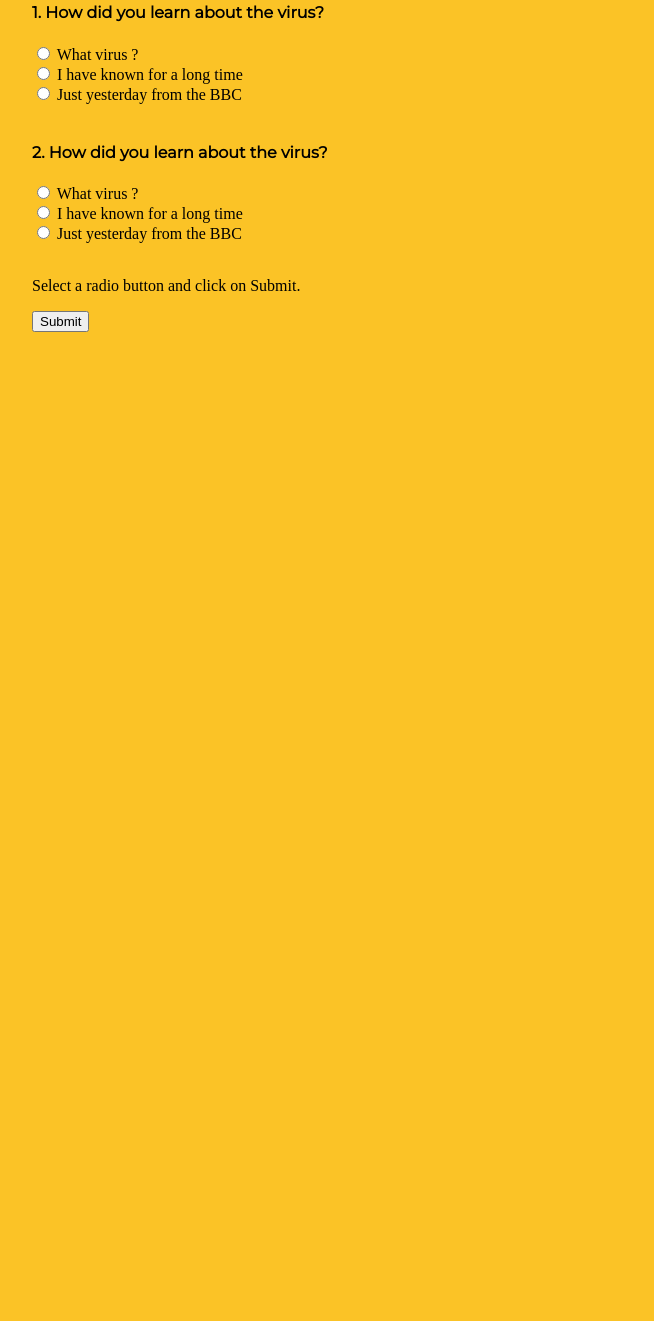
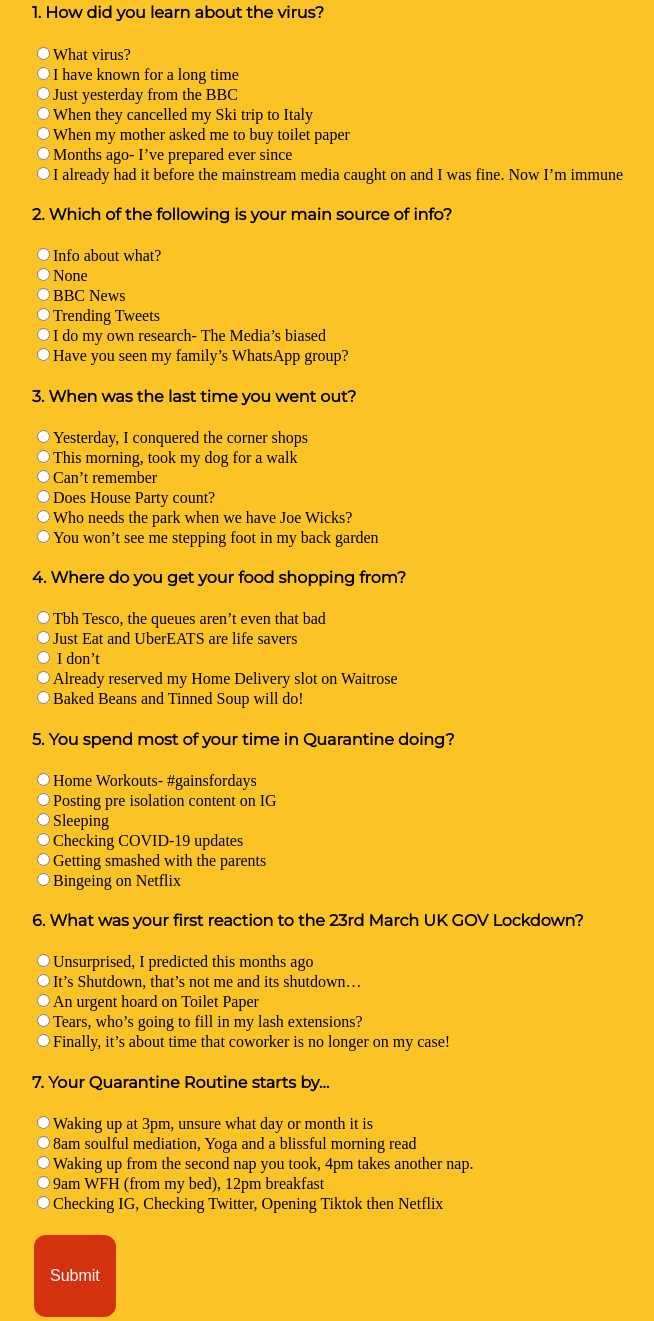
Before and after one commit to joannahodgkinson/kjpProject, a plain HTML site: page quiz.html in a window 1280 px wide. Shown: the part 225-1546 px from the top of the page, without its empty margins (28-682 px from the left). Before the commit the page ends 800 px from the top, so only its background shows below. Drawn offline with Linux system fonts and the light colour scheme; files whose address does not match are found by name; a web font is replaced by a local one.

Commit message:
inputting the quiz content as a form and adding hover to buttons

```diff
--- a/css/homeMain.css
+++ b/css/homeMain.css
@@ -27,6 +27,12 @@ h1 {
     cursor: pointer;
     border-radius: 12px;
     padding: 32px 16px;
+    transition-duration: 0.4s;
+}
+
+.quizButton:hover {
+    background-color: #1d7d9e;
+    color: white;
 }
 
 nav {
--- a/css/main.css
+++ b/css/main.css
@@ -13,6 +13,25 @@ h1 {
     font-family: 'Six Caps', sans-serif;
     margin-top: 0px;
     padding-top: 0px;
+}
+
+.quizButton {
+    background-color: #d4320e;
+    border: none;
+    color: white;
+    text-decoration: none;
+    display: inline-block;
+    font-size: 16px;
+    margin: 4px 2px;
+    cursor: pointer;
+    border-radius: 12px;
+    padding: 32px 16px;
+    transition-duration: 0.4s;
+}
+
+.quizButton:hover {
+    background-color: #1d7d9e;
+    color: white;
 }
 
 h4,
--- a/quiz.html
+++ b/quiz.html
@@ -23,35 +23,74 @@
     </header>
 
     <h1> Personality quiz </h1>
-    <div id="question1">
+
+
+
+    <form>
         <h4>1. How did you learn about the virus?</h4>
-        <input type="radio" id="oblivious1" name="q1" value="A">
-        <label for="oblivious1">What virus ?</label><br>
-        <input type="radio" id="hoarder1" name="q1" value="B">
-        <label for="hoarder1">I have known for a long time</label><br>
-        <input type="radio" id="petrified1" name="q1" value="C">
-        <label for="petrified1">Just yesterday from the BBC</label><br>
-        <br>
-    </div>
-    <div id="question2">
-        <h4>2. How did you learn about the virus?</h4>
-        <input type="radio" id="oblivious2" name="q2" value="A">
-        <label for="oblivious2">What virus ?</label><br>
-        <input type="radio" id="hoarder2" name="q2" value="B">
-        <label for="hoarder2">I have known for a long time</label><br>
-        <input type="radio" id="petrified2" name="q2" value="C">
-        <label for="petrified2">Just yesterday from the BBC</label><br>
-        <br>
-    </div>
+        <label><input type="radio" id="oblivious1" name="q1" value="1">What virus?</label> <br>
+        <label><input type="radio" id="hoarder1" name="q1" value="2">I have known for a long time</label> <br>
+        <label><input type="radio" id="petrified1" name="q1" value="3">Just yesterday from the BBC</label> <br>
+        <label><input type="radio" id=XXXX name="q1" value="4">When they cancelled my Ski trip to Italy</label> <br>
+        <label><input type="radio" id=XXXXX name="q1" value="5">When my mother asked me to buy toilet paper</label> <br>
+        <label><input type="radio" id=XXXXX name="q1" value="6">Months ago- I’ve prepared ever since</label> <br>
+        <label><input type="radio" id=XXXXX name="q1" value="7">I already had it before the mainstream media caught on and I was fine. Now I’m immune</label> <br>
 
-    <p>
-        Select a radio button and click on Submit.
-    </p>
-    <button type="button" onclick="displayRadioValue()">
-        Submit
-    </button>
-    <br>
-    <div id="result"></div>
+
+        <h4>2. Which of the following is your main source of info?</h4>
+        <label><input type="radio" id="oblivious1" name="q2" value="1">Info about what?</label> <br>
+        <label><input type="radio" id="hoarder1" name="q2" value="2">None</label> <br>
+        <label><input type="radio" id="petrified1" name="q2" value="3">BBC News</label> <br>
+        <label><input type="radio" id=XXXX name="q2" value="4">Trending Tweets</label> <br>
+        <label><input type="radio" id=XXXXX name="q2" value="5">I do my own research- The Media’s biased</label> <br>
+        <label><input type="radio" id=XXXXX name="q2" value="6">Have you seen my family’s WhatsApp group?</label> <br>
+
+        <h4>3. When was the last time you went out?</h4>
+        <label><input type="radio" id="oblivious1" name="q3" value="1">Yesterday, I conquered the corner shops</label> <br>
+        <label><input type="radio" id="hoarder1" name="q3" value="2">This morning, took my dog for a walk</label> <br>
+        <label><input type="radio" id="petrified1" name="q3" value="3">Can’t remember</label> <br>
+        <label><input type="radio" id=XXXX name="q3" value="4">Does House Party count?</label> <br>
+        <label><input type="radio" id=XXXXX name="q3" value="5">Who needs the park when we have Joe Wicks?</label> <br>
+        <label><input type="radio" id=XXXXX name="q3" value="6">You won’t see me stepping foot in my back garden</label> <br>
+
+        <h4>4. Where do you get your food shopping from?</h4>
+        <label><input type="radio" id="oblivious1" name="q4" value="1">Tbh Tesco, the queues aren’t even that bad</label> <br>
+        <label><input type="radio" id="hoarder1" name="q4" value="2">Just Eat and UberEATS are life savers</label> <br>
+        <label><input type="radio" id="petrified1" name="q4" value="3"> I don’t</label> <br>
+        <label><input type="radio" id=XXXX name="q4" value="4">Already reserved my Home Delivery slot on Waitrose</label> <br>
+        <label><input type="radio" id=XXXXX name="q4" value="5">Baked Beans and Tinned Soup will do!</label> <br>
+
+
+        <h4>5. You spend most of your time in Quarantine doing?</h4>
+        <label><input type="radio" id="oblivious1" name="q5" value="1">Home Workouts- #gainsfordays</label> <br>
+        <label><input type="radio" id="hoarder1" name="q5" value="2">Posting pre isolation content on IG</label> <br>
+        <label><input type="radio" id="petrified1" name="q5" value="3">Sleeping</label> <br>
+        <label><input type="radio" id=XXXX name="q5" value="4">Checking COVID-19 updates</label> <br>
+        <label><input type="radio" id=XXXXX name="q5" value="5">Getting smashed with the parents</label> <br>
+        <label><input type="radio" id=XXXXX name="q5" value="6">Bingeing on Netflix</label> <br>
+
+        <h4>6. What was your first reaction to the 23rd March UK GOV Lockdown?</h4>
+        <label><input type="radio" id="oblivious1" name="q6" value="1">Unsurprised, I predicted this months ago</label> <br>
+        <label><input type="radio" id="hoarder1" name="q6" value="2">It’s Shutdown, that’s not me and its shutdown…</label> <br>
+        <label><input type="radio" id="petrified1" name="q6" value="3">An urgent hoard on Toilet Paper</label> <br>
+        <label><input type="radio" id=XXXX name="q6" value="4">Tears, who’s going to fill in my lash extensions?</label> <br>
+        <label><input type="radio" id=XXXXX name="q6" value="5">Finally, it’s about time that coworker is no longer on my case!</label> <br>
+
+        <h4>7. Your Quarantine Routine starts by…</h4>
+        <label><input type="radio" id="oblivious1" name="q7" value="1">Waking up at 3pm, unsure what day or month it is</label> <br>
+        <label><input type="radio" id="hoarder1" name="q7" value="2">8am soulful mediation, Yoga and a blissful morning read</label> <br>
+        <label><input type="radio" id="petrified1" name="q7" value="3">Waking up from the second nap you took, 4pm takes another nap.</label> <br>
+        <label><input type="radio" id=XXXX name="q7" value="4">9am WFH (from my bed), 12pm breakfast</label> <br>
+        <label><input type="radio" id=XXXXX name="q7" value="5">Checking IG, Checking Twitter, Opening Tiktok then Netflix</label> <br>
+
+        <br> <button type="submit" class="quizButton" value="Submit">Submit</button>
+
+    </form>
+
+    <p id="answer"></p>
+    <p id="answer2"></p>
+
+
 </body>
 
 </html>
```
